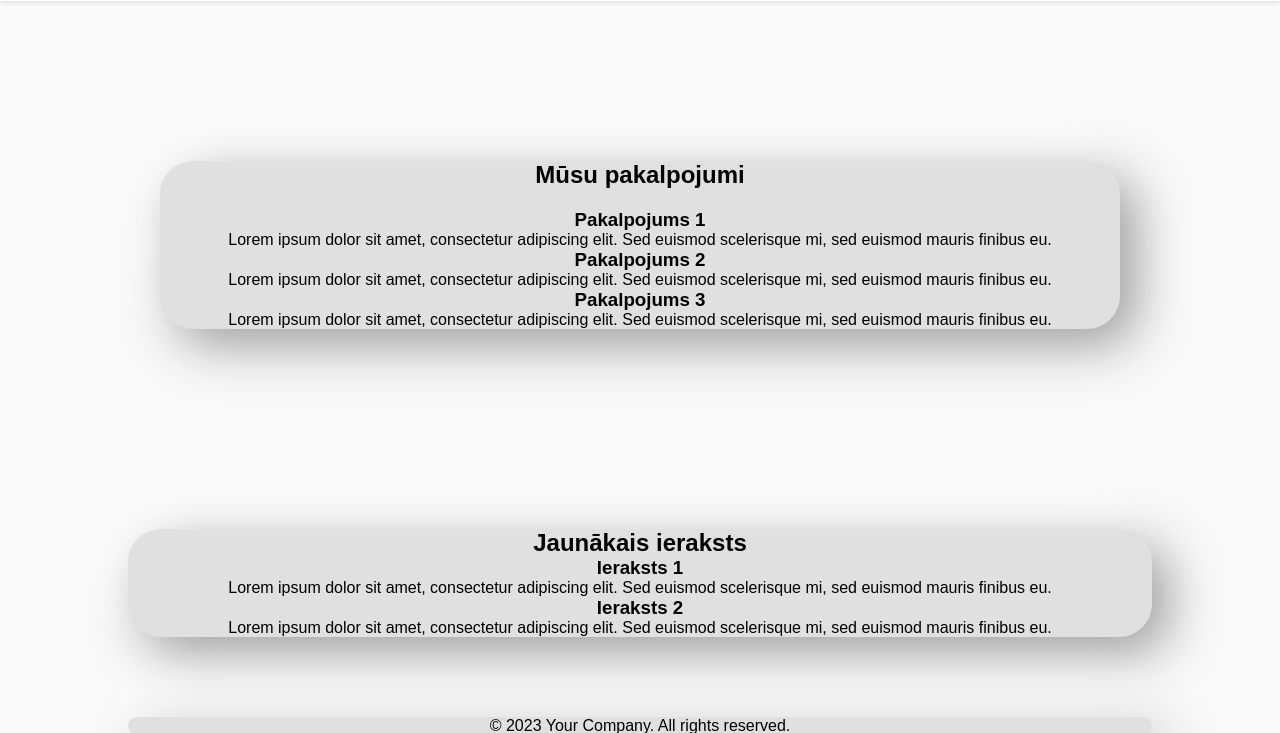
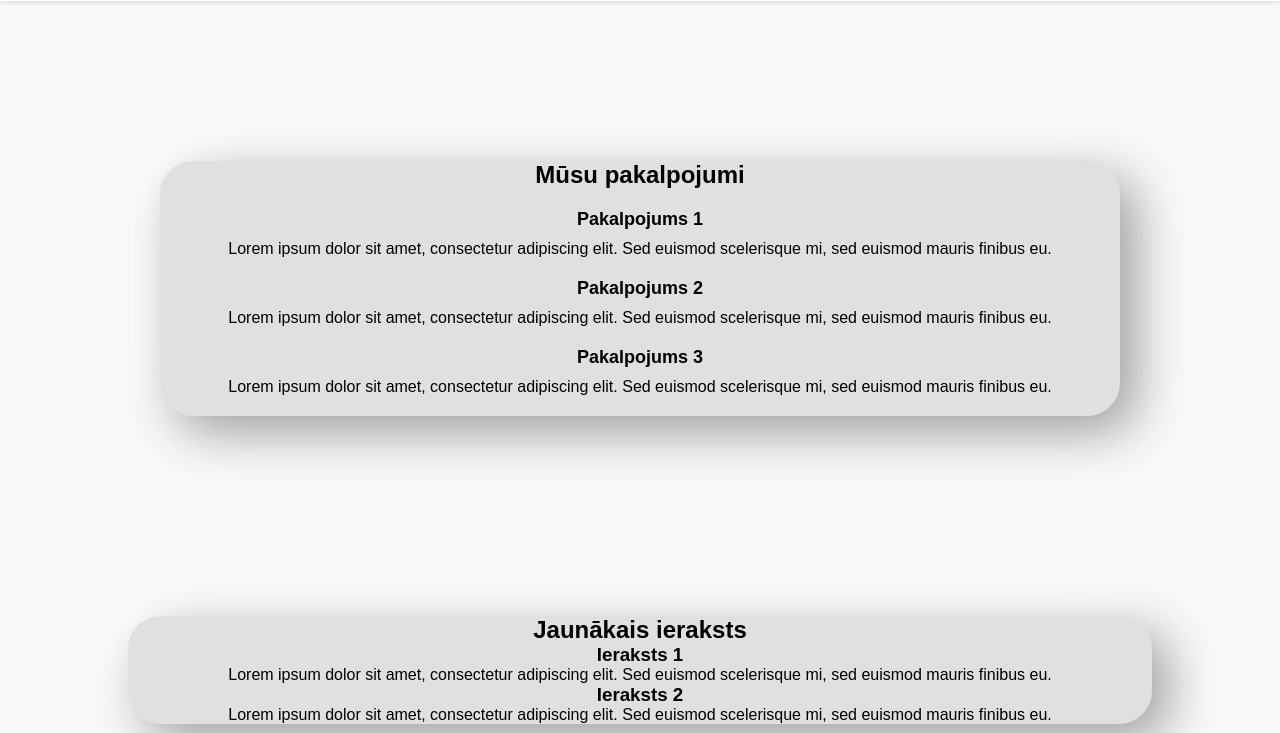
Before and after one commit to karliszz/Zeiburlins_interneta_veikals, a PHP site: page / in a window 1280 px wide. Shown: the part 719-1452 px from the top of the page. Run offline with PHP 8.4, Linux system fonts and the light colour scheme.

Commit message:
pievienos stilu services sadalai induviduali

```diff
--- a/CSS/main.css
+++ b/CSS/main.css
@@ -113,3 +113,12 @@
     font-size: 24px;
     margin-bottom: 20px;
   }
+  /* Šī klase attiecas uz katru individuālo pakalpojumu ierakstu "services" sadaļā. Ir 20 pikseļu atstarpe apakšā. */
+  .service {
+    margin-bottom: 20px;
+  }
+
+  .service h3 {
+    font-size: 18px;
+    margin-bottom: 10px;
+  }
```
